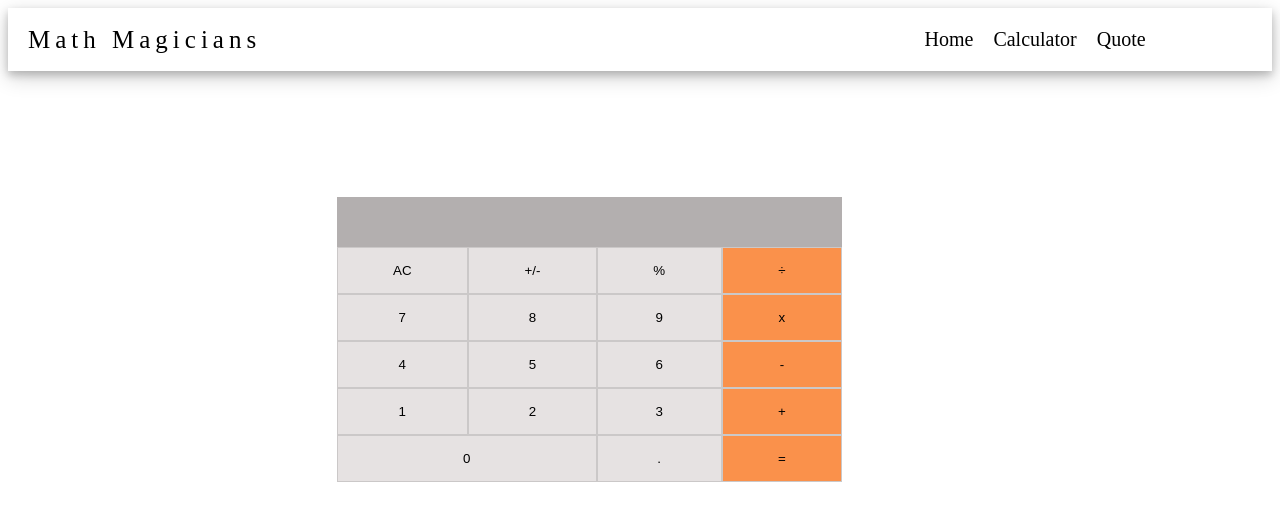
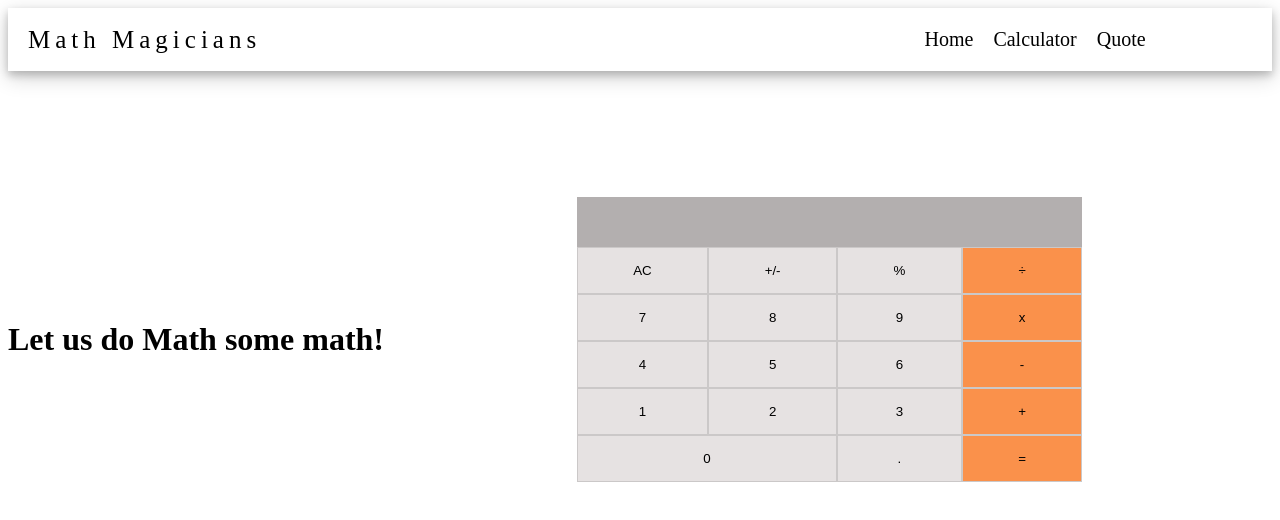
Before and after one commit to manzitresor/math_magicians, a React (Create React App) app: page /calculator in a window 1280 px wide. Shown: the top 520 px of the page. Built offline with nearby package versions, Linux system fonts and the light colour scheme.

Commit message:
Add calculator styles and add h1 content

```diff
--- a/src/App.css
+++ b/src/App.css
@@ -3,9 +3,15 @@
   box-sizing: border-box;
 }
 
+.calculator-container {
+  display: flex;
+  justify-content: space-between;
+  align-items: center;
+}
+
 .main {
   width: 40%;
-  margin: 10% 26%;
+  margin: 10% 15%;
   display: grid;
   grid-template-areas:
     "display-btn display-btn display-btn display-btn"
--- a/src/components/calculator.js
+++ b/src/components/calculator.js
@@ -15,10 +15,13 @@ export default function Calculator() {
 
   return (
     <>
-      <div className="main">
-        <Buttons buttons={buttons} handleClick={handleClick} />
-        <div className="display-btn">
-          <span>{`${total || ''} ${operation || ''} ${next || ''}`}</span>
+      <div className="calculator-container">
+        <h1>Let us do Math some math!</h1>
+        <div className="main">
+          <Buttons buttons={buttons} handleClick={handleClick} />
+          <div className="display-btn">
+            <span>{`${total || ''} ${operation || ''} ${next || ''}`}</span>
+          </div>
         </div>
       </div>
     </>
```
